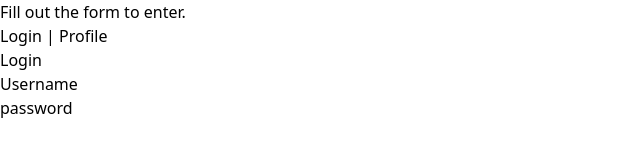
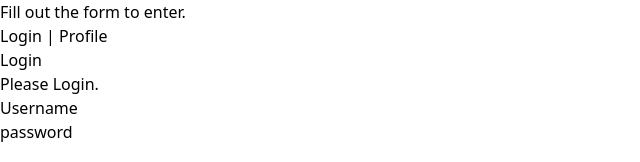
Before and after one commit to UzitheI/0authFastAPI, a React (Vite) app in the folder frontend/: page / in a window 1280 px wide. Shown: the top 162 px of the page, without its empty margins (0-640 px from the left). Built offline with nearby package versions, Linux system fonts and the light colour scheme.

Commit message:
changedEnter

```diff
--- a/frontend/src/components/Login.jsx
+++ b/frontend/src/components/Login.jsx
@@ -1,6 +1,7 @@
 import React, { useState } from "react";
 import axios from "axios";
 import { useNavigate } from "react-router-dom";
+import { setToken,fetchToken } from "./Auth";
 
 function Login() {
   const navigate = useNavigate();
@@ -26,7 +27,10 @@ function Login() {
             alert('login failed')
           }
           else{
-            navigate('/profile');
+            if(res.data.token){
+                setToken(res.data.token)
+                navigate('/profile');
+            };
           }
         })
         .catch((err) => console.log("axios", err));
@@ -35,6 +39,10 @@ function Login() {
   return (
     <div className="p-20">
       <div className="text-2xl flex justify-center pb-8">Login</div>
+      <div>
+        {
+        fetchToken()?(<p>You are logged in!</p>):(<p>Please Login.</p>)}
+      </div>
       <form action="" className="flex flex-col p-4 space-y-8">
         <div>
           <label htmlFor="Username">Username</label>
```
